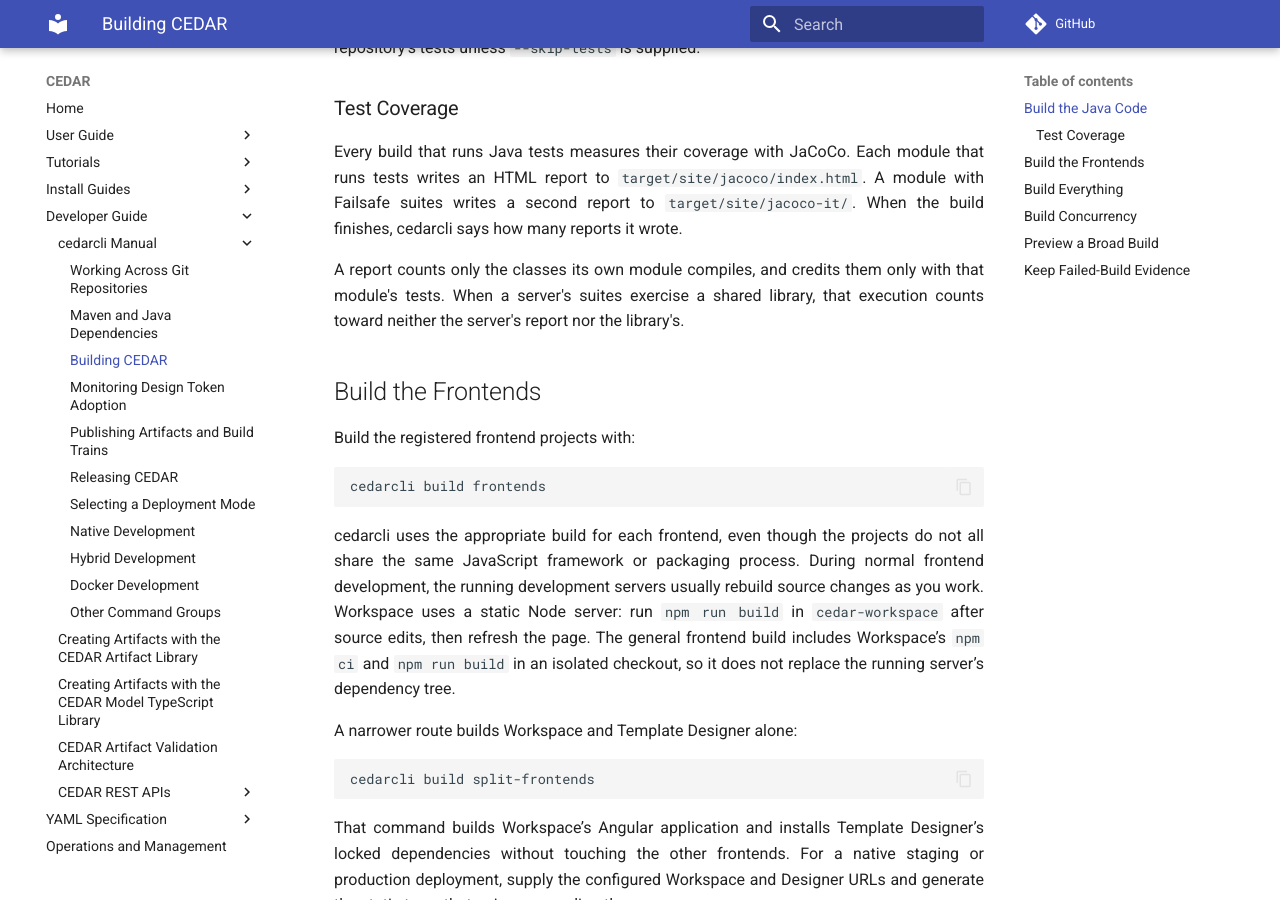
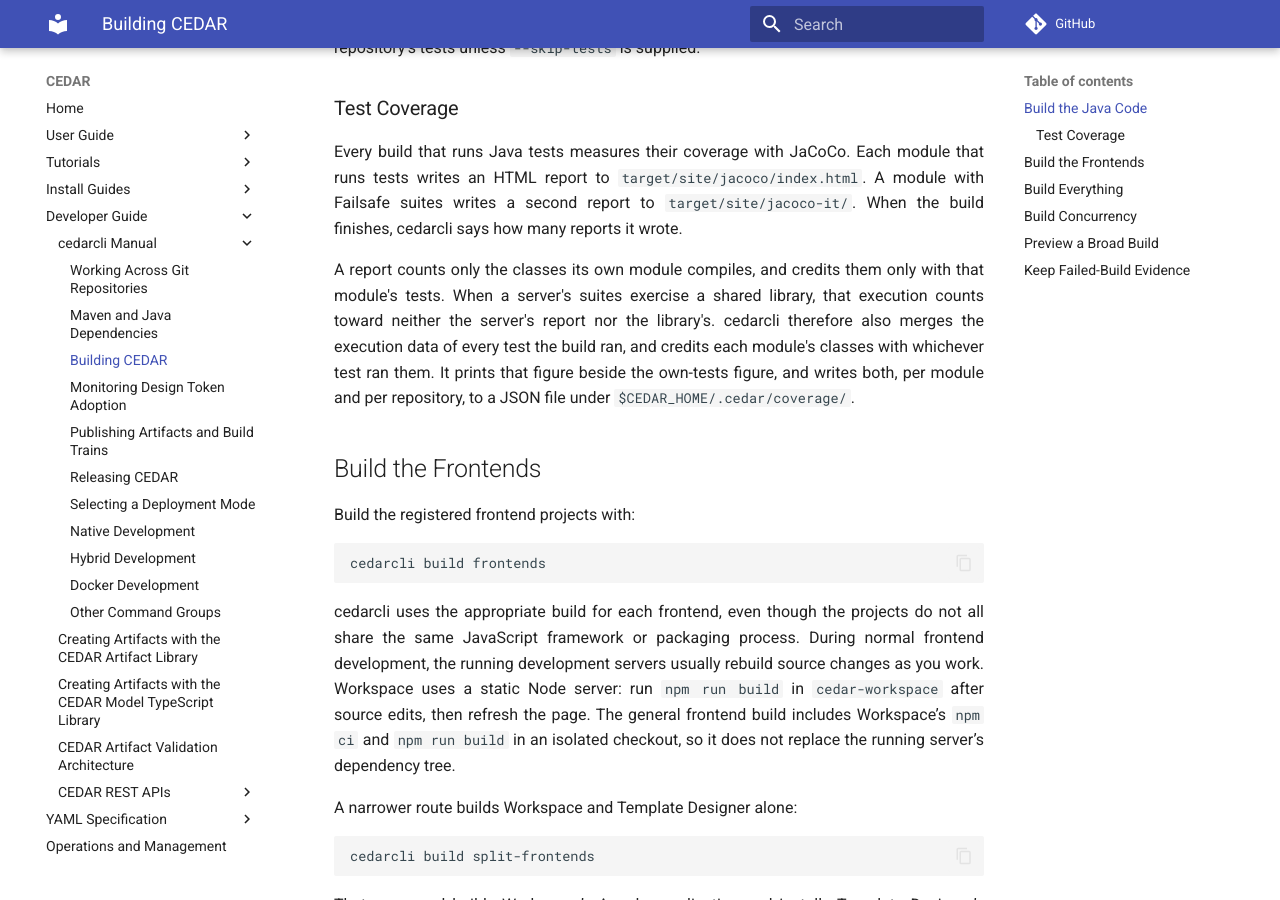
Before and after one commit to metadatacenter/cedar-mkdocs, an MkDocs documentation site: the page built from docs/developer-guide/cedarcli/building.md, in a window 1280 px wide and 900 px high, scrolled down 1022 px. Built offline with MkDocs 1.6.1 and Material for MkDocs 9.7.7, drawn with Linux system fonts in a browser that asks for light colours; comment, search, counter and statistics services are not loaded.

Commit message:
Describe the coverage figure credited by any test
Co-Authored-By: Claude Opus 5.5 <noreply@anthropic.com>

```diff
--- a/docs/developer-guide/cedarcli/building.md
+++ b/docs/developer-guide/cedarcli/building.md
@@ -54,7 +54,10 @@ it wrote.
 
 A report counts only the classes its own module compiles, and credits them only with that module's
 tests. When a server's suites exercise a shared library, that execution counts toward neither the
-server's report nor the library's.
+server's report nor the library's. cedarcli therefore also merges the execution data of every test
+the build ran, and credits each module's classes with whichever test ran them. It prints that figure
+beside the own-tests figure, and writes both, per module and per repository, to a JSON file under
+`$CEDAR_HOME/.cedar/coverage/`.
 
 ## Build the Frontends
 
```
